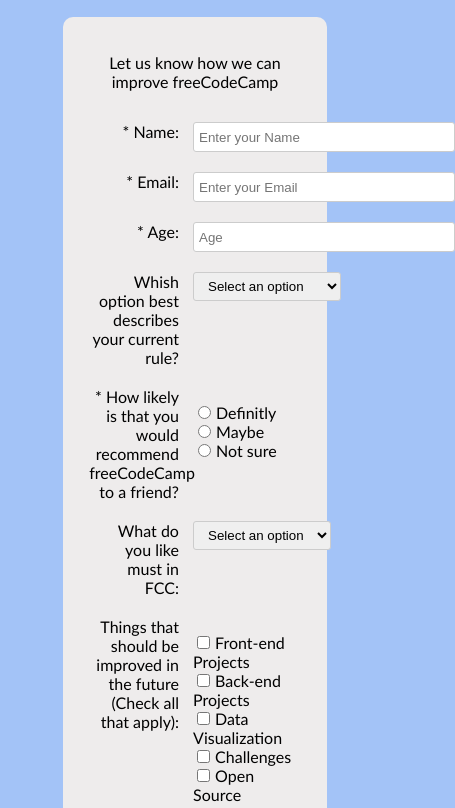
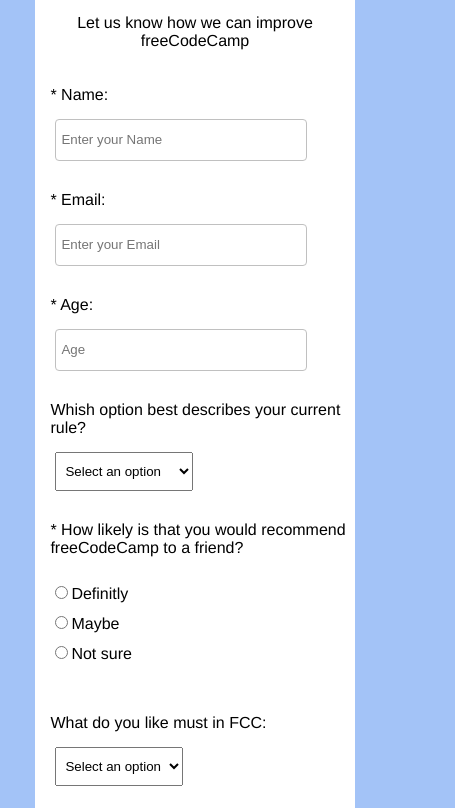
Before and after one commit to H7amady/SurveyForm, a plain HTML site: page index.html in a window 390 px wide. Shown: the part 102-910 px from the top of the page, 455 px wide, since content can reach past the window. Drawn offline with Linux system fonts and the light colour scheme; a script that the page names is missing.

Commit message:
make it responsive

```diff
--- a/css/style.css
+++ b/css/style.css
@@ -1,75 +1,116 @@
 body {
     background: #a3c3f7;
-}
-#title {
+    font-family: Helvetica, sans-serif;
     text-align: center;
-    font-size: 3em;
-}
-.main {
-    width: 60%;
-    background: #eeecec;
-    text-align: center;
-    font-family: 'Trebuchet MS', 'Lucida Sans Unicode', 'Lucida Grande', 'Lucida Sans', Arial, sans-serif;
-    margin: 0 auto;
-    padding: 20px;
-    border-radius: 10px;
 }
 
+.main {
+    background: white;
+    width: 75%;
+    margin: 0 auto;
+    border-radius: 5px;
+    padding: 20px 10px;
+}
+.labels {
+    display: inline-block;
+    text-align: right;
+    width: 46%;
+    padding: 5px;
+    margin-top: 15px;
+    vertical-align: top;
+}
+.toRight {
+    display: inline-block;
+    text-align: left;
+    width: 40%;
+    padding: 5px;
+    vertical-align: middle;
+}
 #name,
 #email,
 #age {
-    width: 250px;
-    height: 18px;
+    width: 300px;
+    height: 30px;
+    margin: 5px;
     padding: 5px;
-    border: 1px solid #ccc;
-    border-radius: 3px;
+    border-radius: 4px;
+    border: 1px solid #c0c0c0;
 }
-.labels {
-    width: 40%;
-    text-align: right;
-    display: inline-block;
-    vertical-align: top;
-    margin-top: 10px;
+#dropdown {
+    padding: 10px 5px;
+    margin: 5px;
+}
+ul {
+    padding-left: 0;
+}
+ul li {
+    list-style: none;
+    padding-bottom: 10px;
+}
+#comments {
+    width: 300px;
+    height: 60px;
     padding: 5px;
 }
-.toRight {
-    width: 48%;
-    text-align: left;
-    display: inline-block;
-    vertical-align: middle;
-    margin-top: 10px;
-    padding: 5px;
-}
-
-#dropdown {
-    padding: 5px 10px;
-    border: 1px solid #ccc;
-    border-radius: 3px;
-}
-.rating,
-input[type="checkbox"] {
-    margin-right: 5px;
-    float: left;
-}
-ul {
-    list-style: none;
-    padding-left: 0;
-}
-radio, checkbox {
-    display: block;
-    margin-left: 10px;
-    padding-bottom: 10px;
-}
 #submit {
-    width: 80px;
     padding: 10px;
     margin: 10px;
     background: #59ace0;
-    color: #ffffff;
-    border: 1px solid #ccc;
-    border-radius: 5px;
+    border-radius: 3px;
+    color: white;
+    font-size: 1em;
+    width: 100px;
+    border: 0 solid;
 }
-#comments {
-    width: 250px;
-    height: 60px;
+
+
+@media only screen
+  and (max-width: 920px) {
+
+    #name,
+    #email,
+    #age {
+        width: 80%;
+    }
+
 }
+@media only screen
+  and (max-width: 835px) {
+
+    #name,
+    #email,
+    #age {
+        width: 80%;
+    }
+
+}
+@media only screen
+  and (max-width: 750px) {
+
+    #name,
+    #email,
+    #age {
+        width: 80%;
+    }
+
+}
+@media only screen
+  and (max-width: 550px) {
+    .main {
+        width: 80%;
+    }
+    #name,
+    #email,
+    #age {
+        width: 100%;
+    }
+    .labels {
+        text-align: left;
+        width: 100%;
+    }
+    .toRight {
+        width: 80%;
+        float: left;
+    }
+
+}
--- a/index.html
+++ b/index.html
@@ -1,5 +1,6 @@
 <!DOCTYPE html>
 <html>
+
 <head>
     <meta charset="utf-8" />
     <meta http-equiv="X-UA-Compatible" content="IE=edge">
@@ -8,29 +9,37 @@
     <link rel="stylesheet" type="text/css" media="screen" href="css/style.css" />
     <script src="main.js"></script>
 </head>
+
 <body>
     <h1 id="title">Survey Form</h1>
     <div class="main">
         <p id="description">Let us know how we can improve freeCodeCamp</p>
         <form id="survey-form">
+            <div>
                 <div class="labels">
                     <label id="name-label" for="name">* Name: </label>
                 </div>
                 <div class="toRight">
                     <input type="text" name="name" id="name" placeholder="Enter your Name" required>
                 </div>
+            </div>
+            <div>
                 <div class="labels">
                     <label id="email-label" for="email">* Email: </label>
                 </div>
                 <div class="toRight">
                     <input type="email" name="email" id="email" placeholder="Enter your Email" required>
                 </div>
+            </div>
+            <div>
                 <div class="labels">
                     <label id="age-label" for="age">* Age: </label>
                 </div>
                 <div class="toRight">
-                <input type="number" name="age" id="age" placeholder="Age" required>
+                    <input type="number" name="age" id="age" placeholder="Age" max="" required>
                 </div>
+            </div>
+            <div>
                 <div class="labels">
                     <label for="currentPost">Whish option best describes your current rule?</label>
                 </div>
@@ -44,6 +53,8 @@
                         <option value="other">Other</option>
                     </select>
                 </div>
+            </div>
+            <div>
                 <div class="labels">
                     <label for="rating">* How likely is that you would recommend freeCodeCamp to a friend?</label>
                 </div>
@@ -54,6 +65,8 @@
                         <li><label><input type="radio" value="3" name="radio-buttons" class="rating">Not sure</label></li>
                     </ul>
                 </div>
+            </div>
+            <div>
                 <div class="labels">
                     <label for="whatYouLike">What do you like must in FCC:</label>
                 </div>
@@ -66,9 +79,12 @@
                         <option value="opensource">Open Source</option>
                     </select>
                 </div>
+            </div>
+            <div>
                 <div class="labels">
-                <label for="futureImprove">Things that should be improved in the future
-                (Check all that apply):</label>
+                    <label for="futureImprove">
+                        Things that should be improved in the future (Check all that apply):
+                    </label>
                 </div>
                 <div class="toRight">
                     <ul>
@@ -85,14 +101,20 @@
                         <li><label><input type="checkbox" value="11" class="futureTimprove">Additional Courses</label></li>
                     </ul>
                 </div>
+            </div>
+            <div>
                 <div class="labels">
                     <label for="comments">Any comments or syggestions?</label>
                 </div>
                 <div class="toRight">
                     <textarea id="comments" name="comment" placeholder="Enter your comment here..."></textarea>
                 </div>
+            </div>
+            <div>
                 <button id="submit" type="submit">Submit</button>
+            </div>
         </form>
     </div>
 </body>
+
 </html>
```
Lines whose indentation alone changed are shown as unchanged.
